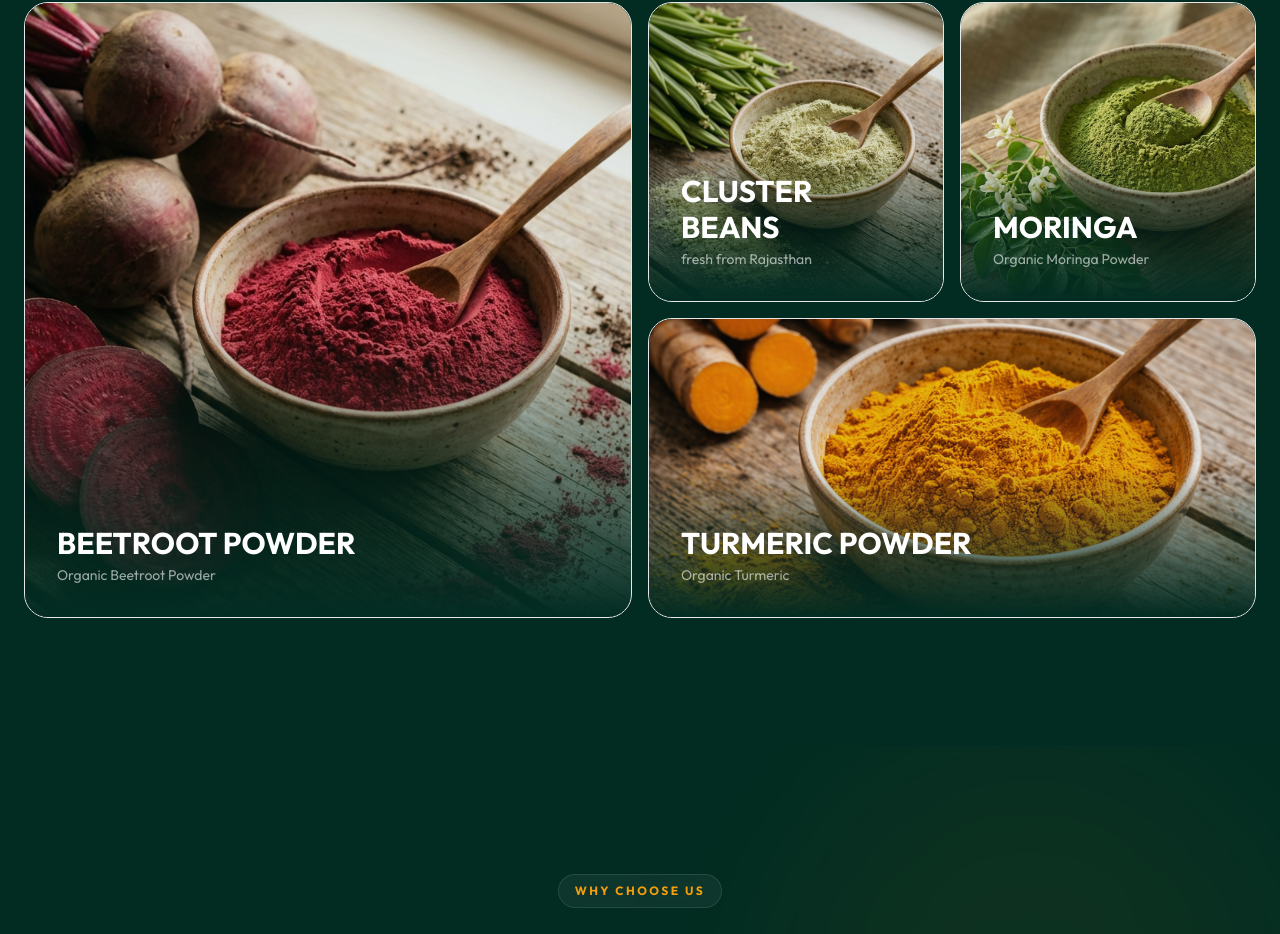
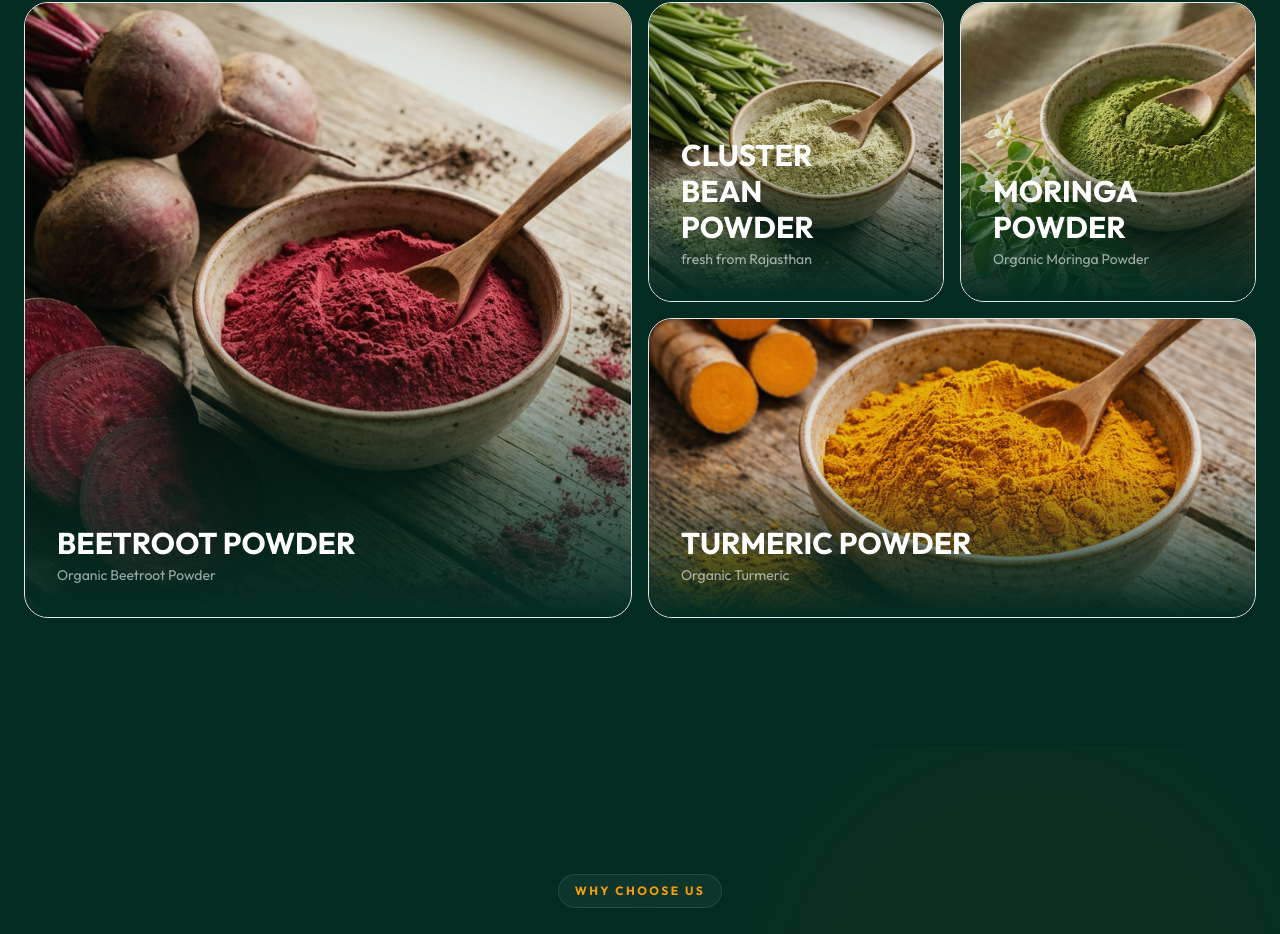
Before and after one commit to omd01/PrimeLink-Live-Landing, a Next.js app: page /physical in a window 1280 px wide. Shown: the part 2399-3333 px from the top of the page. Built offline with nearby package versions, Linux system fonts and the light colour scheme.

Commit message:
feat: create physical products landing page with hero section, bento grid, and RFQ calculator.

```diff
--- a/src/app/physical/page.tsx
+++ b/src/app/physical/page.tsx
@@ -133,8 +133,8 @@ const Hero = () => {
 const BentoGrid = () => {
     const items = [
         { title: "Beetroot Powder", subtitle: "Organic Beetroot Powder", img: "/images/physical/beetroot.jpeg", col: "md:col-span-2", row: "md:row-span-2" },
-        { title: "Cluster Beans", subtitle: "fresh from Rajasthan", img: "/images/physical/gawar.png", col: "md:col-span-1", row: "md:row-span-1" },
-        { title: "Moringa", subtitle: "Organic Moringa Powder", img: "/images/physical/moringa.jpeg", col: "md:col-span-1", row: "md:row-span-1" },
+        { title: "Cluster Bean Powder", subtitle: "fresh from Rajasthan", img: "/images/physical/gawar.png", col: "md:col-span-1", row: "md:row-span-1" },
+        { title: "Moringa Powder", subtitle: "Organic Moringa Powder", img: "/images/physical/moringa.jpeg", col: "md:col-span-1", row: "md:row-span-1" },
         { title: "Turmeric Powder", subtitle: "Organic Turmeric", img: "/images/physical/termaric.png", col: "md:col-span-2", row: "md:row-span-1" },
     ];
 
```
